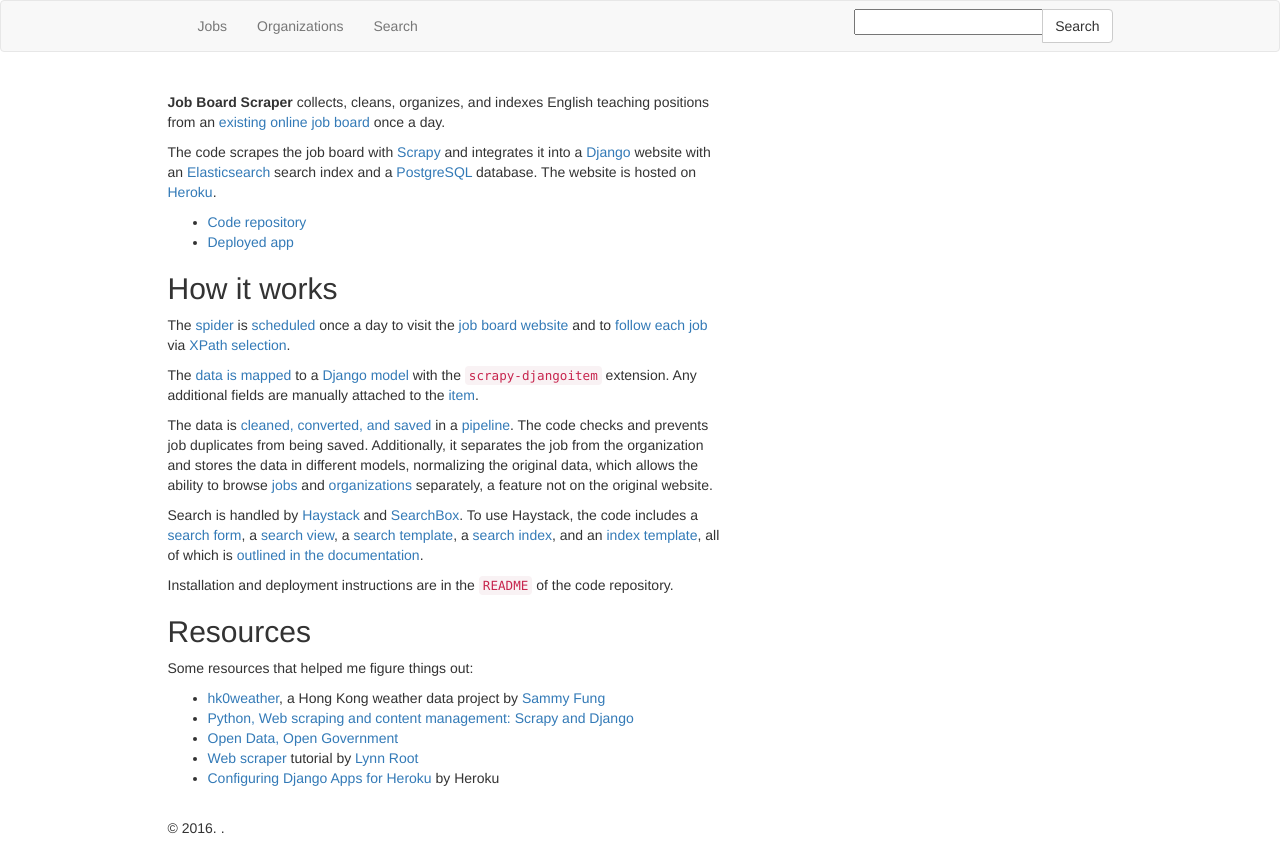
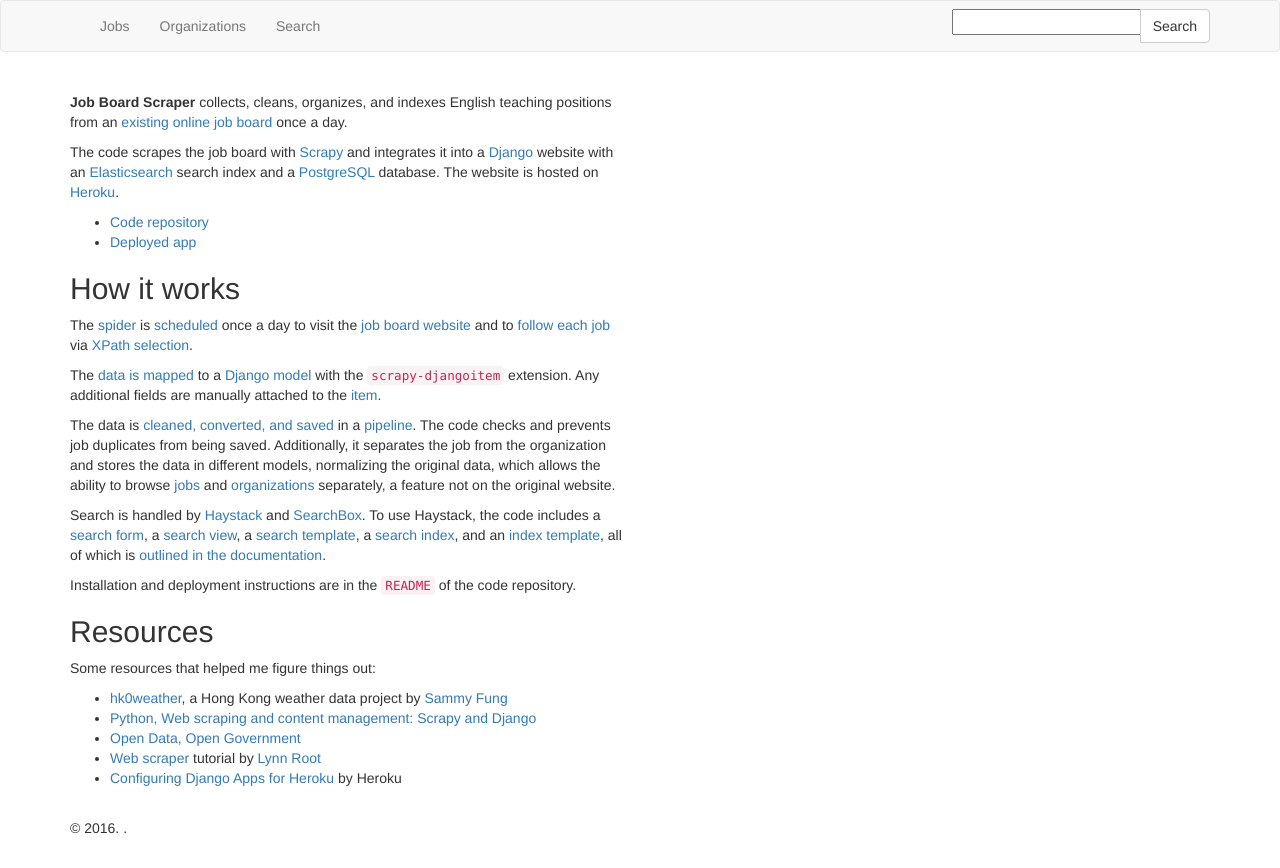
Before and after one commit to dillonko/jobboardscraper, a Django app: template jobboardscraper/templates/home.html in a window 1280 px wide. Run offline with Django 3.2, Linux system fonts and the light colour scheme; the template is opened without the code that fills it, so the values that code supplies are empty, except form fields; tables that the repository leaves empty hold one stand-in row (values such as "Sample post"); form fields are guessed from the names that the template uses; some libraries are stand-ins or nearby versions.

Commit message:
Widened columns

```diff
--- a/jobboardscraper/templates/base.html
+++ b/jobboardscraper/templates/base.html
@@ -17,7 +17,7 @@
 <nav class="navbar navbar-default">
     <div class="container">
         <div class="row">
-            <div class="col-lg-10 col-lg-offset-1">
+            <div class="col-lg-12">
 
                 <div class="navbar-header">
                     <button type="button" class="navbar-toggle collapsed" data-toggle="collapse" data-target="#bs-example-navbar-collapse-1">
@@ -72,7 +72,7 @@
     {% block content_container %}
     <div class="container">
         <div class="row">
-            <div class="col-lg-10 col-lg-offset-1">
+            <div class="col-lg-12">
                 {% block content %}
                 {% endblock %}
             </div>
@@ -84,7 +84,7 @@
 <footer class="site-footer">
     <div class="container">
         <div class="row">
-            <div class="col-lg-10 col-lg-offset-1">
+            <div class="col-lg-12">
                 {% block footer %}
                 <p>&copy; {% now "Y" %}. <a href="{% url 'home' %}">{{ request.site.name }}</a>.</p>
                 {% endblock %}
--- a/jobboardscraper/templates/home.html
+++ b/jobboardscraper/templates/home.html
@@ -4,7 +4,7 @@
 {% block content_container %}
 <div class="container">
     <div class="row">
-        <div class="col-lg-6 col-lg-offset-1">
+        <div class="col-lg-6">
 
             <h1>{{ request.site.name }}</h1>
 
```
